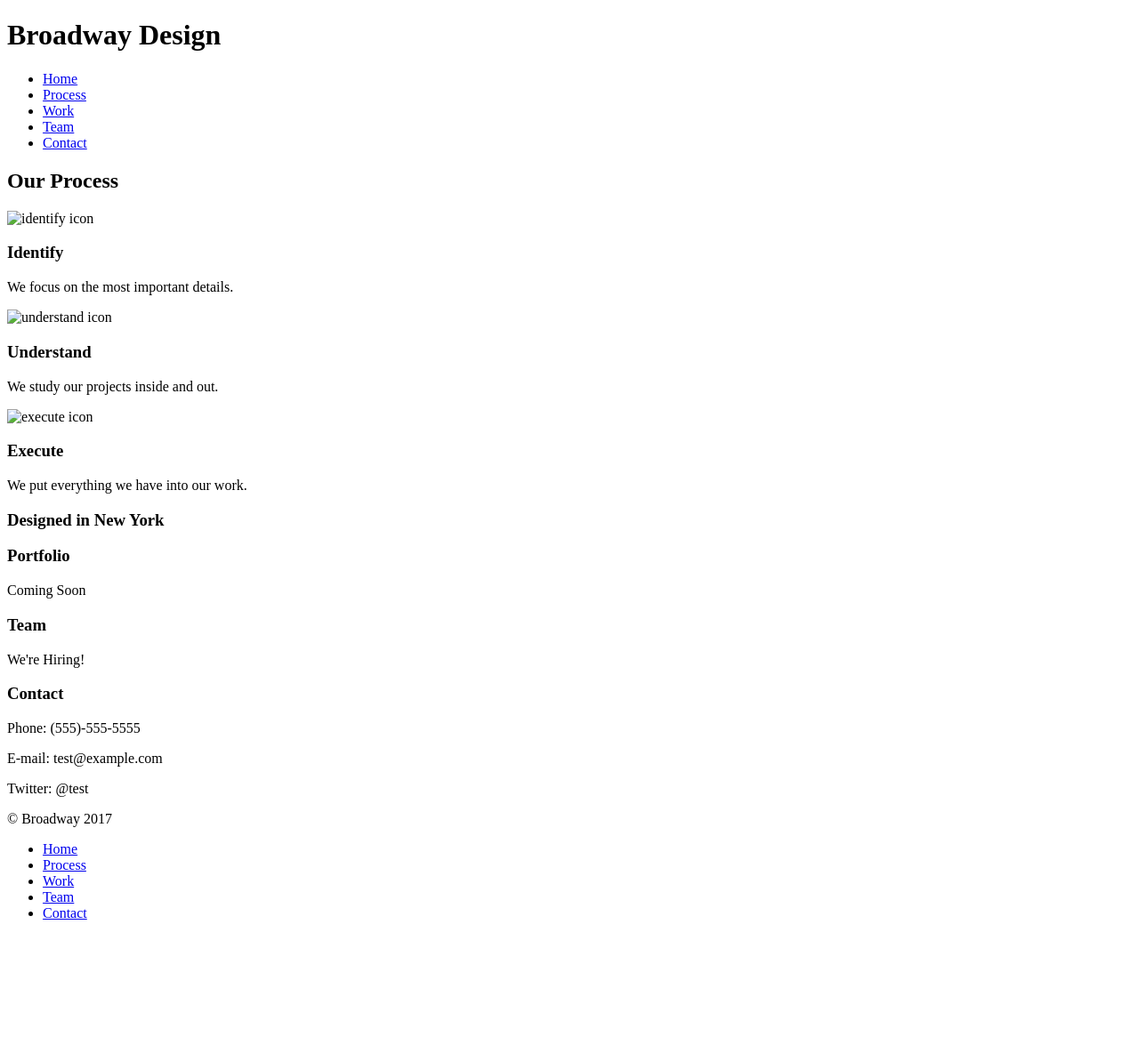
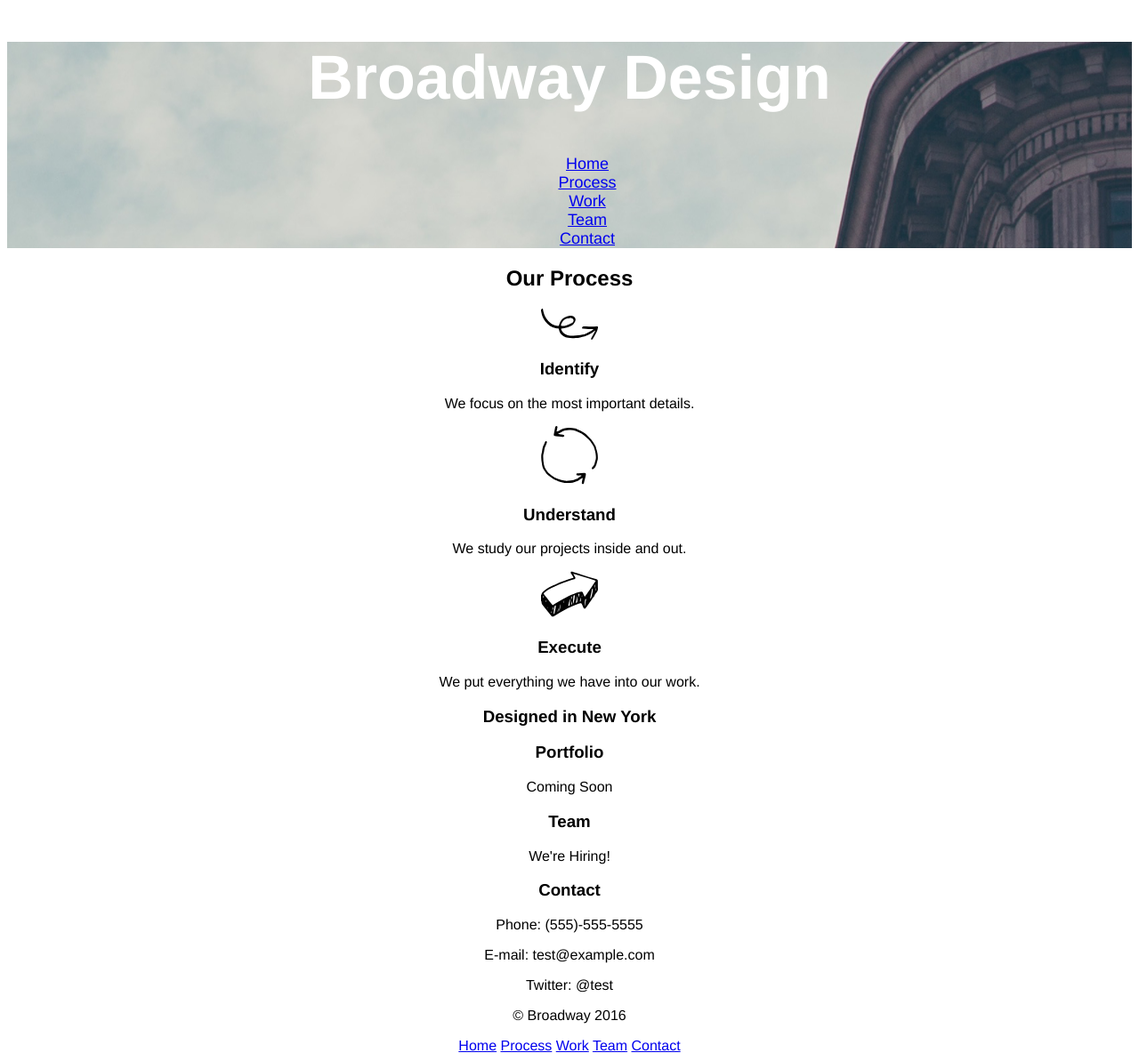
Before and after one commit to valboivin/broadway, a plain HTML site: page index.html in a window 1280 px wide. Shown: the whole page at 89% size. Before the commit the page ends 1052 px from the top, so only its background shows below. Drawn offline with Linux system fonts and the light colour scheme.

Commit message:
Create CSS file

```diff
--- a/index.html
+++ b/index.html
@@ -2,6 +2,7 @@
 <html>
   <head>
     <meta charset="utf-8">
+    <link rel="stylesheet" style="text/css "href="./resources/css/style.css">
     <title>Broadway Design</title>
   </head>
   <body>
@@ -50,16 +51,13 @@
       <p>Twitter: @test</p>
     </section>
     <footer>
-      <p class="credits">© Broadway 2017</p>
-      <nav class="">
-        <ul>
-          <li><a href="#">Home</a></li>
-          <li><a href="#process">Process</a></li>
-          <li><a href="#portfolio">Work</a></li>
-          <li><a href="#team">Team</a></li>
-          <li><a href="#contact">Contact</a></li>
-        </ul>
-      </nav>
+      <p class="credits">© Broadway 2016</p>
+      <!--Footer Navigation-->
+        <a href="#">Home</a>
+        <a href="#process">Process</a>
+        <a href="#portfolio">Work</a>
+        <a href="#team">Team</a>
+        <a href="#contact">Contact</a>
     </footer>
   </body>
 </html>
--- /dev/null
+++ b/resources/css/style.css
@@ -0,0 +1,24 @@
+* {
+  font-family: Helvetica, sans-serif;
+  text-align: center;
+}
+
+header{
+  background-image: url(../images/the-flatiron-building.png);
+  background-repeat: no-repeat;
+}
+
+h1{
+font-size: 70px;
+font-weight: bold;
+color: white;
+}
+
+ul{
+  list-style-type: none;
+}
+
+nav{
+  font-size: 18px;
+  color: white;
+}
```
Also changed, not shown: resources/images/execute.svg (added), resources/images/identify.svg (added), resources/images/the-flatiron-building.png (added), resources/images/understand.svg (added).
